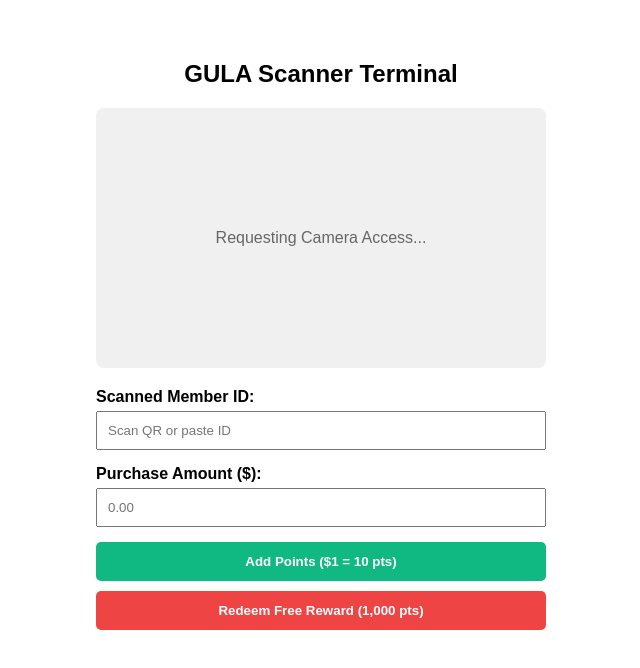
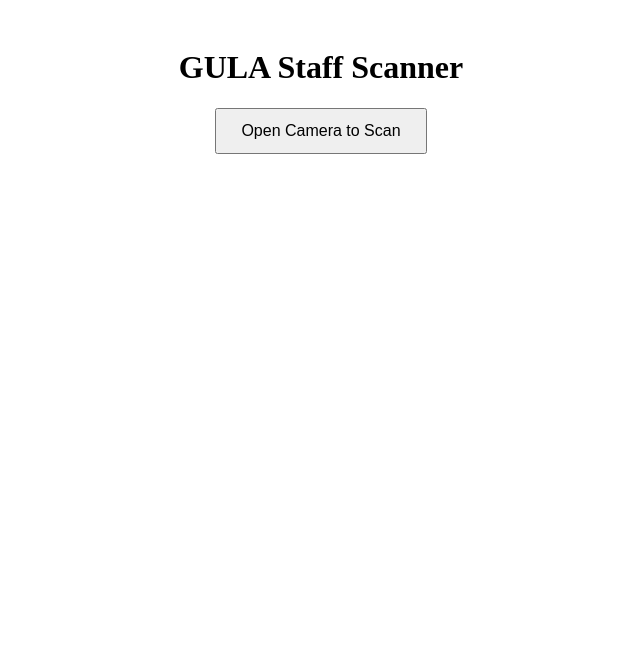
Before and after one commit to jtru12249-hue/gula-scanner, a Next.js app: page / in a window 1280 px wide. Shown: the top 668 px of the page, without its empty margins (319-959 px from the left). Built offline with nearby package versions, Linux system fonts and the light colour scheme.

Commit message:
Update page.tsx

```diff
--- a/app/page.tsx
+++ b/app/page.tsx
@@ -1,145 +1,58 @@
 'use client';
-import { useState, useEffect } from 'react';
 
-export default function Home() {
-  const [memberId, setMemberId] = useState('');
-  const [amount, setAmount] = useState('');
-  const [message, setMessage] = useState('');
-  const [loading, setLoading] = useState(false);
-  const [scannerStarted, setScannerStarted] = useState(false);
+import { useState } from 'react';
 
-  useEffect(() => {
-    let html5QrCode: any = null;
+export default function ScannerPage() {
+  const [scanning, setScanning] = useState(false);
+  const [errorMsg, setErrorMsg] = useState('');
 
-    const startScanner = async () => {
-      try {
-        const { Html5Qrcode } = await import('html5-qrcode');
-        html5QrCode = new Html5Qrcode("reader");
-
-        await html5QrCode.start(
-          { facingMode: "environment" },
-          { fps: 10, qrbox: { width: 250, height: 250 } },
-          (decodedText: string) => {
-            setMemberId(decodedText);
-            setMessage('QR Code Scanned Successfully!');
-          },
-          () => {} // Ignore scan errors
-        );
-        setScannerStarted(true);
-      } catch (err) {
-        console.error("Camera access error:", err);
+  const startCamera = async () => {
+    setErrorMsg('');
+    try {
+      if (!navigator.mediaDevices || !navigator.mediaDevices.getUserMedia) {
+        throw new Error('Camera access is not supported on this browser/connection.');
       }
-    };
-
-    startScanner();
-
-    return () => {
-      if (html5QrCode && html5QrCode.isScanning) {
-        html5QrCode.stop().catch(console.error);
-      }
-    };
-  }, []);
-
-  const handleUpdatePoints = async (action: 'ADD' | 'REDEEM') => {
-    if (!memberId) {
-      alert('Please scan a QR code or enter a Member ID');
-      return;
-    }
-
-    setLoading(true);
-    setMessage('');
-
-    try {
-      const res = await fetch('/api/add-points', {
-        method: 'POST',
-        headers: { 'Content-Type': 'application/json' },
-        body: JSON.stringify({
-          memberId,
-          spendAmount: action === 'ADD' ? parseFloat(amount) : undefined,
-          action
-        })
-      });
-
-      const data = await res.json();
-
-      if (!res.ok) {
-        throw new Error(data.error || 'Failed to update points');
-      }
-
-      if (action === 'REDEEM') {
-        setMessage(`Success! Redeemed reward. New Balance: ${data.newBalance} pts`);
-      } else {
-        setMessage(`Success! Added ${data.pointsEarned} pts. New Balance: ${data.newBalance} pts`);
-      }
-      setAmount('');
-    } catch (err: any) {
-      setMessage(`Error: ${err.message}`);
-    } finally {
-      setLoading(false);
+      setScanning(true);
+    } catch (err) {
+      console.error(err);
+      setErrorMsg(err.message || 'Failed to open camera. Please check browser permissions.');
+      setScanning(false);
     }
   };
 
+  const resetScanner = () => {
+    setScanning(false);
+    setErrorMsg('');
+  };
+
   return (
-    <main style={{ maxWidth: '450px', margin: '20px auto', padding: '20px', fontFamily: 'sans-serif' }}>
-      <h2 style={{ textAlign: 'center' }}>GULA Scanner Terminal</h2>
+    <div style={{ padding: '20px', textAlign: 'center' }}>
+      <h1>GULA Staff Scanner</h1>
 
-      {/* Video Stream Container */}
-      <div
-        id="reader"
-        style={{
-          width: '100%',
-          minHeight: '260px',
-          backgroundColor: '#f0f0f0',
-          borderRadius: '8px',
-          overflow: 'hidden',
-          marginBottom: '20px',
-          display: 'flex',
-          alignItems: 'center',
-          justifyContent: 'center'
-        }}
-      >
-        {!scannerStarted && <p style={{ color: '#666' }}>Requesting Camera Access...</p>}
-      </div>
+      {errorMsg && (
+        <div style={{ color: 'red', marginBottom: '15px', padding: '10px', border: '1px solid red' }}>
+          <p>{errorMsg}</p>
+          <button onClick={resetScanner} style={{ padding: '8px 16px', marginTop: '5px' }}>
+            Try Again / Go Back
+          </button>
+        </div>
+      )}
 
-      <div style={{ marginBottom: '15px' }}>
-        <label style={{ fontWeight: 'bold' }}>Scanned Member ID:</label>
-        <input
-          type="text"
-          value={memberId}
-          onChange={(e) => setMemberId(e.target.value)}
-          placeholder="Scan QR or paste ID"
-          style={{ width: '100%', padding: '10px', marginTop: '5px', boxSizing: 'border-box' }}
-        />
-      </div>
+      {!scanning ? (
+        <button onClick={startCamera} style={{ padding: '12px 24px', fontSize: '16px' }}>
+          Open Camera to Scan
+        </button>
+      ) : (
+        <div>
+          <p>Camera Active...</p>
+          {/* Your HTML5 QR Code / Scanner Component Here */}
 
-      <div style={{ marginBottom: '15px' }}>
-        <label style={{ fontWeight: 'bold' }}>Purchase Amount ($):</label>
-        <input
-          type="number"
-          value={amount}
-          onChange={(e) => setAmount(e.target.value)}
-          placeholder="0.00"
-          style={{ width: '100%', padding: '10px', marginTop: '5px', boxSizing: 'border-box' }}
-        />
-      </div>
-
-      <button
-        onClick={() => handleUpdatePoints('ADD')}
-        disabled={loading}
-        style={{ width: '100%', padding: '12px', backgroundColor: '#10b981', color: '#fff', border: 'none', borderRadius: '5px', fontWeight: 'bold', marginBottom: '10px', cursor: 'pointer' }}
-      >
-        {loading ? 'Processing...' : 'Add Points ($1 = 10 pts)'}
-      </button>
-
-      <button
-        onClick={() => handleUpdatePoints('REDEEM')}
-        disabled={loading}
-        style={{ width: '100%', padding: '12px', backgroundColor: '#ef4444', color: '#fff', border: 'none', borderRadius: '5px', fontWeight: 'bold', cursor: 'pointer' }}
-      >
-        {loading ? 'Processing...' : 'Redeem Free Reward (1,000 pts)'}
-      </button>
-
-      {message && <p style={{ marginTop: '20px', fontWeight: 'bold', textAlign: 'center' }}>{message}</p>}
-    </main>
+          <br />
+          <button onClick={resetScanner} style={{ padding: '10px 20px', marginTop: '15px', backgroundColor: '#ccc' }}>
+            Cancel / Go Back
+          </button>
+        </div>
+      )}
+    </div>
   );
 }
```
